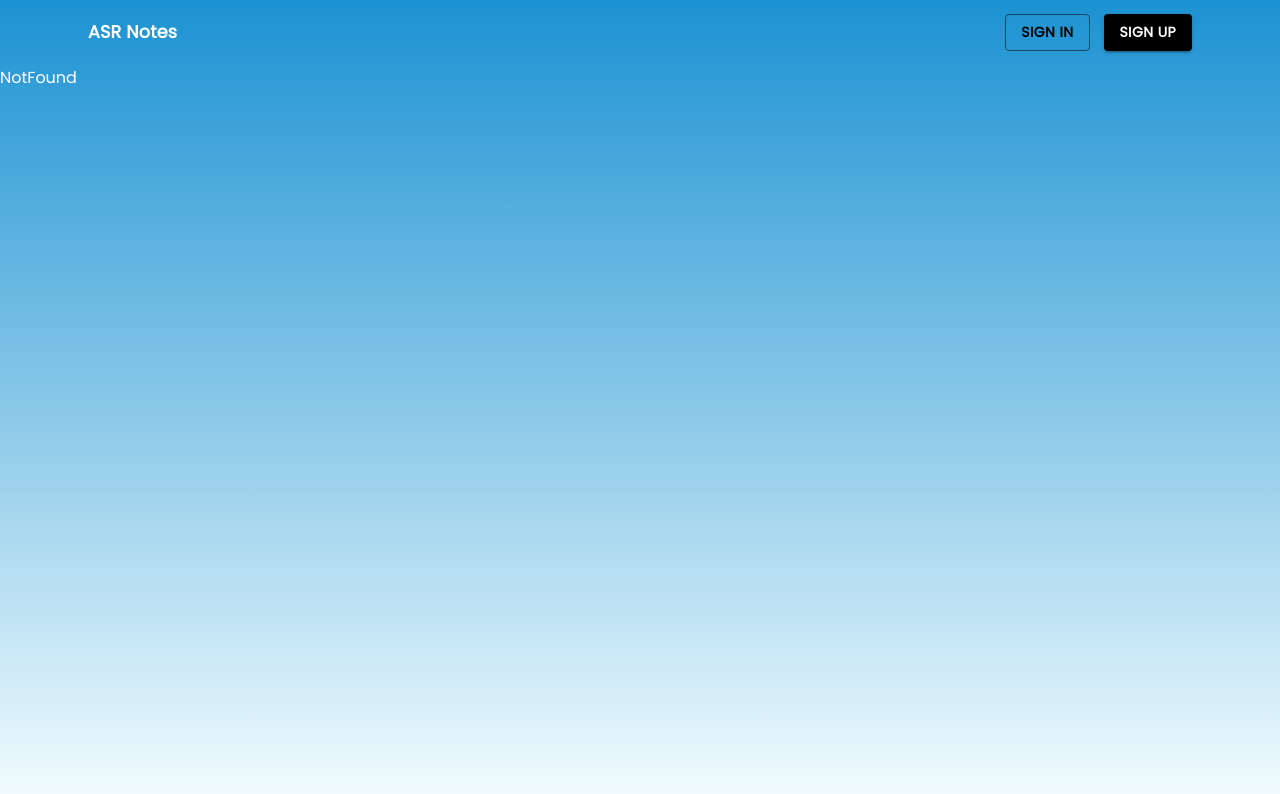
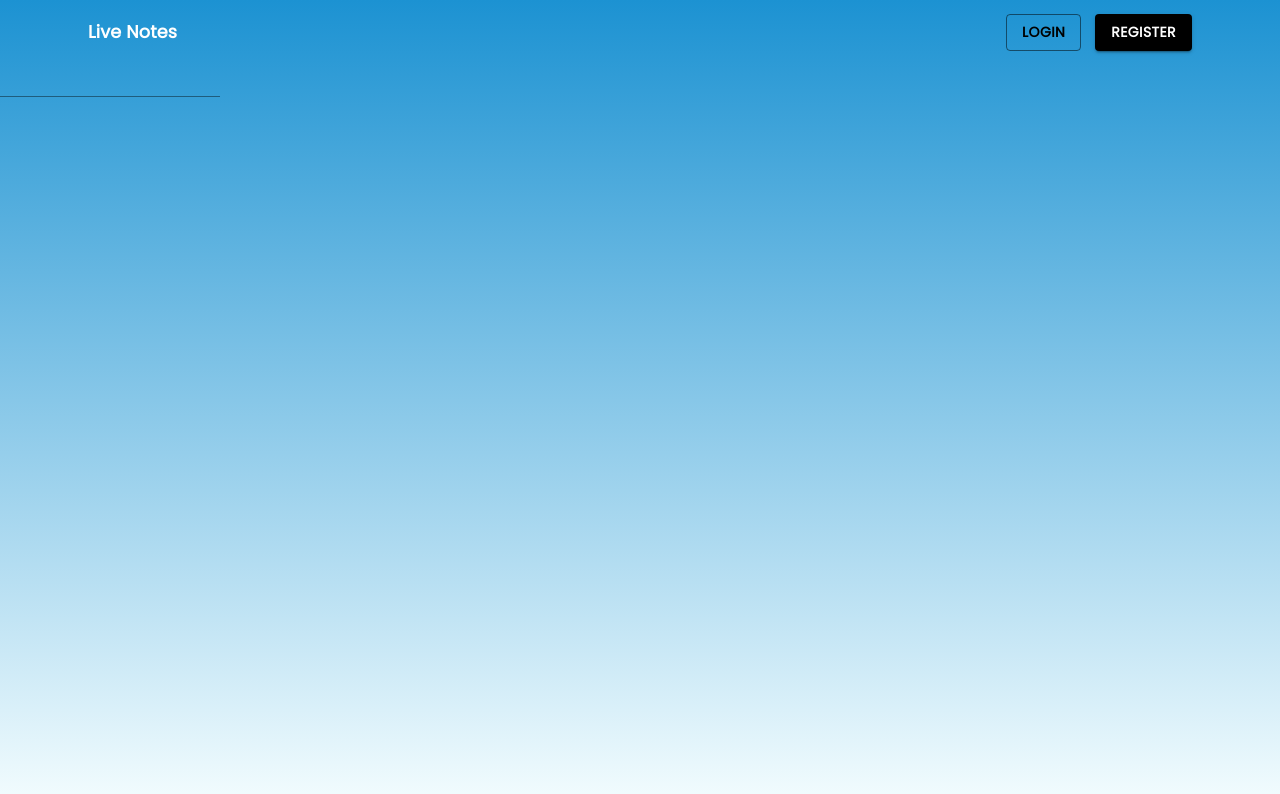
Before and after one commit to abhiippili/ASR-Notes, a React (Create React App) app in the folder client/: page /register in a window 1280 px wide. Shown: the top 794 px of the page. Built offline with nearby package versions, Linux system fonts and the light colour scheme.

Commit message:
register initial commit

```diff
--- a/client/src/App.js
+++ b/client/src/App.js
@@ -2,6 +2,10 @@ import { BrowserRouter as Router, Routes, Route } from "react-router-dom";
 import Home from "./Pages/Home";
 import Navbar from "./Components/Navbar";
 import NotFound from "./Components/NotFound";
+import Register from "./Pages/Register";
+import Login from "./Pages/Login";
+import RegisterCollege from "./Pages/RegisterCollege";
+import LoginCollege from "./Pages/LoginCollege";
 
 function App() {
   return (
@@ -10,6 +14,10 @@ function App() {
         <Navbar />
         <Routes>
           <Route path="/" element={<Home />}></Route>
+          <Route path="/register" element={<Register />}></Route>
+          <Route path="/register-college" element={<RegisterCollege />}></Route>
+          <Route path="/login" element={<Login />}></Route>
+          <Route path="/login-college" element={<LoginCollege />}></Route>
           <Route path="*" element={<NotFound />}></Route>
         </Routes>
       </div>
--- a/client/src/Components/Navbar.js
+++ b/client/src/Components/Navbar.js
@@ -8,6 +8,7 @@ import {
   Box,
   styled
 } from "@mui/material";
+import { useNavigate } from "react-router-dom";
 
 //styled components
 const StyledToolbar = styled(Toolbar)({
@@ -21,7 +22,8 @@ const Logo = styled(Typography)({
   color: "white",
   fontFamily: "Poppins",
   fontWeight: 600,
-  fontSize: "1.1em"
+  fontSize: "1.1em",
+  cursor: "pointer"
 });
 
 const ActionButton = styled(Button)({
@@ -31,23 +33,30 @@ const ActionButton = styled(Button)({
 
 //react component
 const Navbar = () => {
+  const navigate = useNavigate();
+
   return (
     <AppBar position="sticky" elevation={0}>
       <Container>
         <StyledToolbar>
           <Box>
-            <Logo>ASR Notes</Logo>
+            <Logo onClick={() => navigate("/")}>Live Notes</Logo>
           </Box>
           <Box>
             <ActionButton
               variant="outlined"
               color="secondary"
+              onClick={() => navigate("/login")}
               sx={{ margin: "1em" }}
             >
-              Sign In
+              LogIn
             </ActionButton>
-            <ActionButton variant="contained" color="secondary">
-              Sign Up
+            <ActionButton
+              variant="contained"
+              color="secondary"
+              onClick={() => navigate("/register")}
+            >
+              Register
             </ActionButton>
           </Box>
         </StyledToolbar>
--- /dev/null
+++ b/client/src/Pages/Login.js
@@ -0,0 +1,7 @@
+import React from "react";
+
+const Login = () => {
+  return <div>Login</div>;
+};
+
+export default Login;
--- /dev/null
+++ b/client/src/Pages/LoginCollege.js
@@ -0,0 +1,7 @@
+import React from "react";
+
+const LoginCollege = () => {
+  return <div>LoginCollege</div>;
+};
+
+export default LoginCollege;
--- /dev/null
+++ b/client/src/Pages/Register.js
@@ -0,0 +1,14 @@
+import { Box, TextField } from "@mui/material";
+import React from "react";
+
+const Register = () => {
+  return (
+    <div>
+      <Box component="form">
+        <TextField variant="standard" />
+      </Box>
+    </div>
+  );
+};
+
+export default Register;
--- /dev/null
+++ b/client/src/Pages/RegisterCollege.js
@@ -0,0 +1,7 @@
+import React from "react";
+
+const RegisterCollege = () => {
+  return <div>RegisterCollege</div>;
+};
+
+export default RegisterCollege;
```
Also changed, not shown: 2 other files (tests, documents, lock files or other folders).
